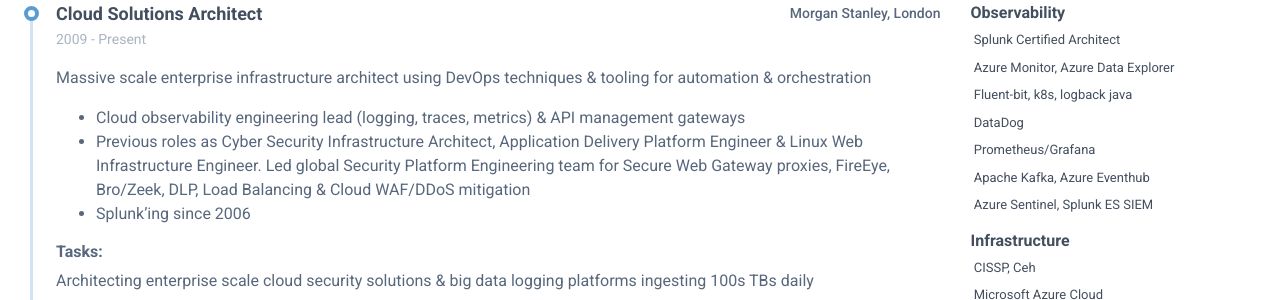
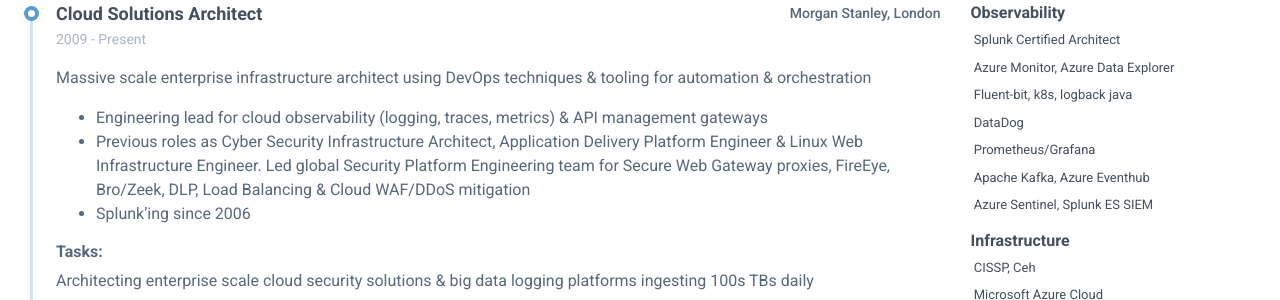
Before and after one commit to Hamy200/resume, a Jekyll site: the page built from index.markdown, in a window 1280 px wide. Shown: the part 364-664 px from the top of the page. Built offline with Jekyll 4.4.1, drawn with Linux system fonts in a browser that asks for light colours; nearby versions of some CDN libraries.

Commit message:
Update data.yml

```diff
--- a/_data/data.yml
+++ b/_data/data.yml
@@ -42,7 +42,7 @@ experiences:
     company: Morgan Stanley, London
     details: |
         Massive scale enterprise infrastructure architect using DevOps techniques & tooling for automation & orchestration
-        - Cloud observability engineering lead (logging, traces, metrics) & API management gateways
+        - Engineering lead for cloud observability (logging, traces, metrics) & API management gateways
         - Previous roles as Cyber Security Infrastructure Architect, Application Delivery Platform Engineer & Linux Web Infrastructure Engineer. Led global Security Platform Engineering team for Secure Web Gateway proxies, FireEye, Bro/Zeek, DLP, Load Balancing & Cloud WAF/DDoS mitigation
         - Splunk'ing since 2006
     achievements:
```
